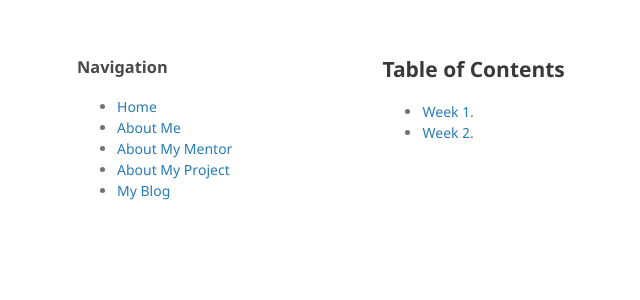
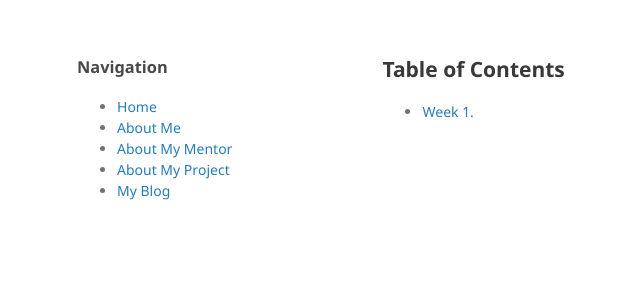
Before and after one commit to Onize12/Onize12.github.io, a Jekyll site: the page built from my-blog.md, in a window 1280 px wide. Shown: the top 300 px of the page, without its empty margins (133-773 px from the left). Built offline with Jekyll 4.4.1, drawn with Linux system fonts in a browser that asks for light colours; our own code applies the rules of GitHub Pages for plain Markdown files.

Commit message:
Update my-blog.md

```diff
--- a/my-blog.md
+++ b/my-blog.md
@@ -1,4 +1,3 @@
 ## Table of Contents
 
 - [Week 1](./week1.md).
-- [Week 2](./week1.md).
```
